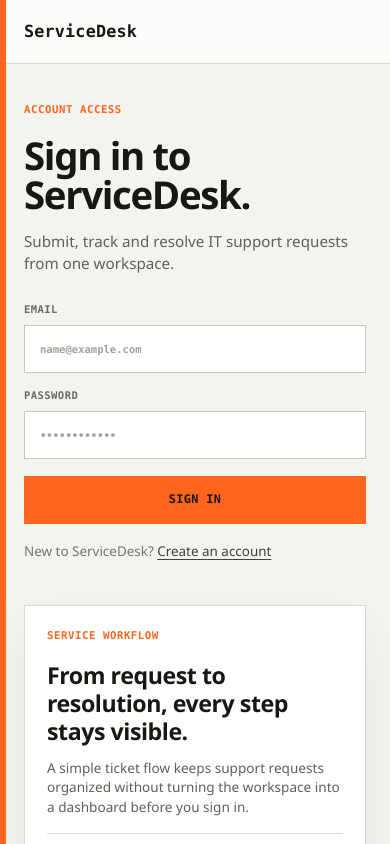
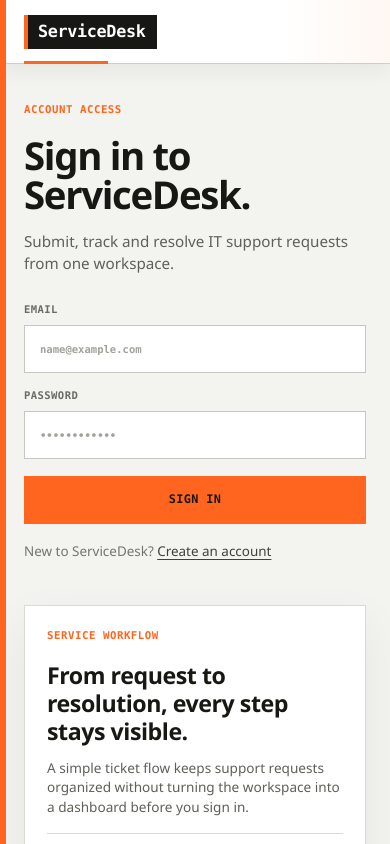
Before and after one commit to Kumar-Amrit-Raj/ServiceDesk, a React (Vite) app in the folder frontend/: page / in a window 390 px wide. Shown: the top 844 px of the page. Built offline with nearby package versions, Linux system fonts and the light colour scheme.

Commit message:
Match authentication header with ServiceDesk workspace branding

```diff
--- a/frontend/src/styles/dashboard-enhancements.css
+++ b/frontend/src/styles/dashboard-enhancements.css
@@ -68,6 +68,42 @@
   border-color: #ff651f;
   background: #fff4ed;
   color: #c84b12;
+}
+
+/* Use the same product header language before sign-in as after sign-in. */
+.auth-topbar {
+  position: relative;
+  min-height: 72px;
+  gap: 18px;
+  border-bottom: 1px solid #cdcec7;
+  background: linear-gradient(90deg, #ffffff 0%, #ffffff 72%, #fff7f2 100%);
+  box-shadow: 0 7px 20px rgba(23, 24, 20, 0.06);
+}
+
+.auth-topbar::after {
+  content: '';
+  position: absolute;
+  left: clamp(36px, 5vw, 78px);
+  bottom: -1px;
+  width: 150px;
+  height: 3px;
+  background: #ff651f;
+}
+
+.auth-topbar strong {
+  min-height: 38px;
+  display: inline-flex;
+  align-items: center;
+  padding: 0 14px 0 12px;
+  border-left: 4px solid #ff651f;
+  background: #171814;
+  color: #ffffff;
+  letter-spacing: -0.02em;
+}
+
+.auth-topbar span {
+  color: #676962;
+  font-weight: 700;
 }
 
 /* Status cards stay light, but each state gets its own visual identity. */
@@ -150,6 +186,11 @@
     width: 110px;
   }
 
+  .auth-topbar::after {
+    left: 42px;
+    width: 110px;
+  }
+
   .desk-stats article,
   .desk-stats article:nth-child(2),
   .desk-stats article:nth-child(-n+2) {
@@ -163,11 +204,13 @@
     border-left-width: 5px;
   }
 
-  .desk-header {
+  .desk-header,
+  .auth-topbar {
     min-height: 64px;
   }
 
-  .desk-brand strong {
+  .desk-brand strong,
+  .auth-topbar strong {
     min-height: 34px;
     padding-inline: 10px 12px;
   }
@@ -177,6 +220,11 @@
     width: 84px;
   }
 
+  .auth-topbar::after {
+    left: 24px;
+    width: 84px;
+  }
+
   .desk-stats {
     gap: 8px;
   }
```
